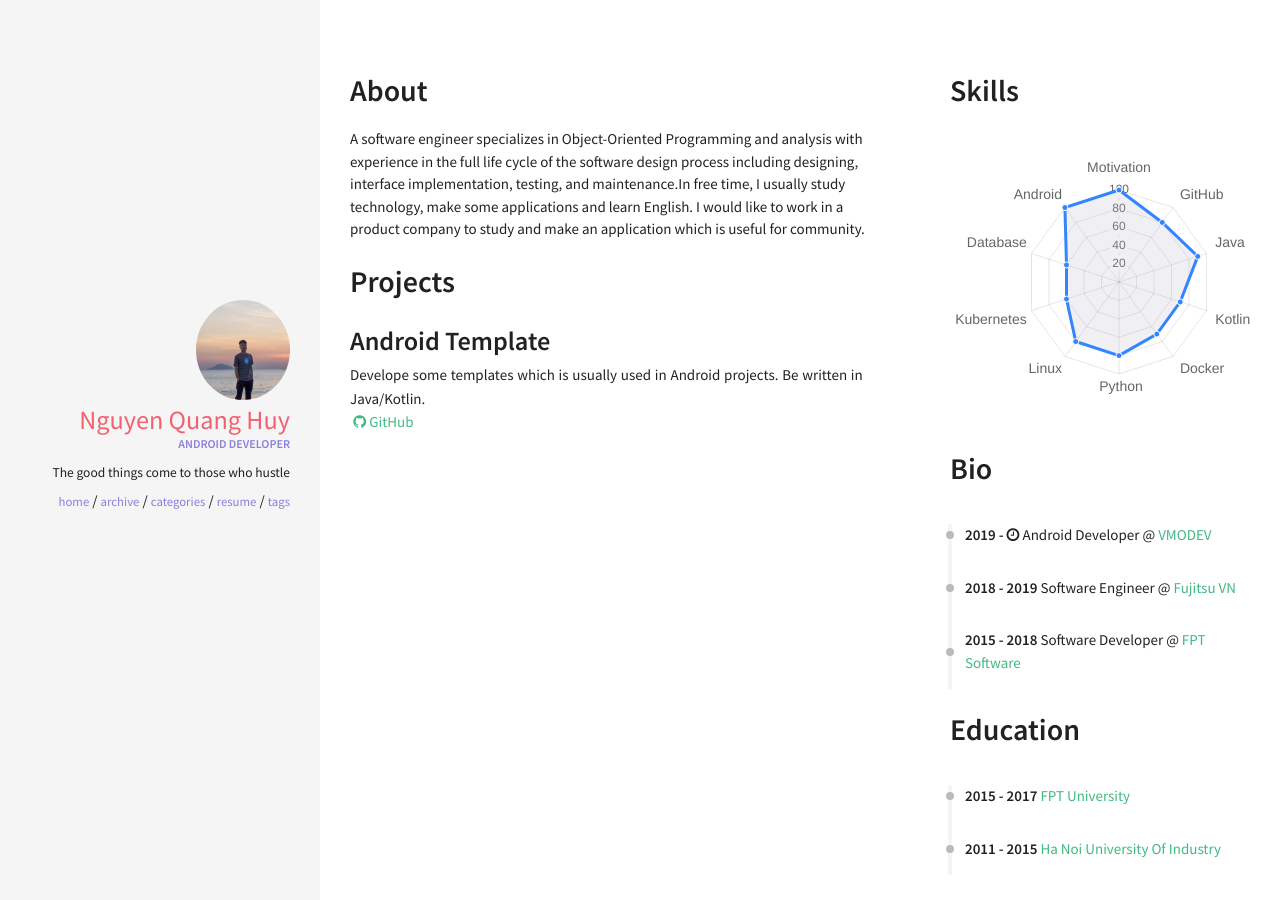
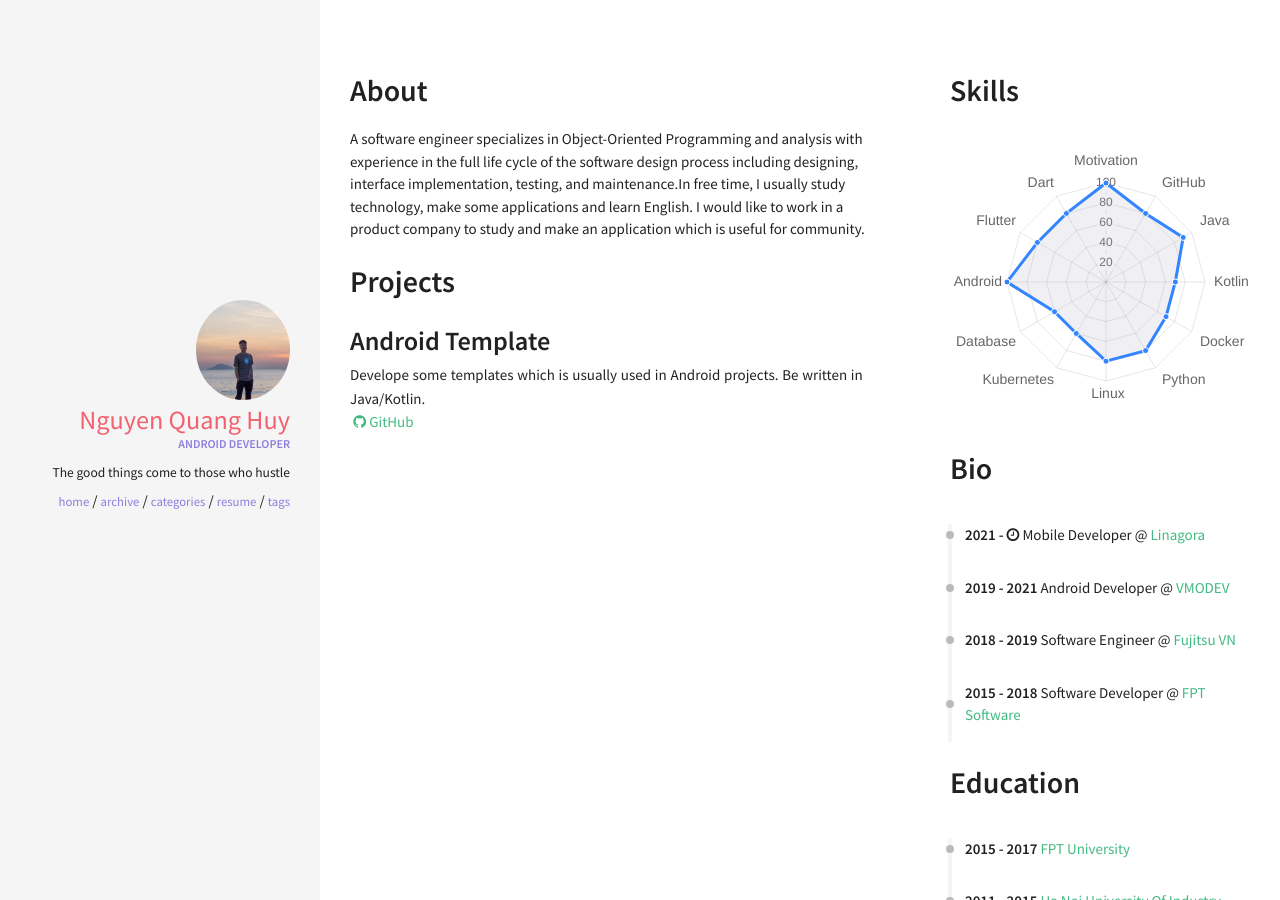
Before and after one commit to huynguyennovem/huynguyennovem.github.io, a Jekyll site: the page built from resume.html, in a window 1280 px wide. Built offline with Jekyll 4.4.1, drawn with Linux system fonts in a browser that asks for light colours; nearby versions of some CDN libraries.

Commit message:
add resume

```diff
--- a/_data/index/careers.yml
+++ b/_data/index/careers.yml
@@ -1,8 +1,13 @@
 # careers section data
 # if you don't have language feature(language.yml is empty), ignore "i18n" items
+- name: Linagora
+  link: https://linagora.com/
+  date: 2021 - <i class="fa fa-clock-o" aria-hidden="true" title="Until Now"></i>
+  job: Mobile Developer
+
 - name: VMODEV
   link: http://vmodev.com/
-  date: 2019 - <i class="fa fa-clock-o" aria-hidden="true" title="Until Now"></i>
+  date: 2019 - 2021
   job: Android Developer
 
 - name: Fujitsu VN
--- a/_data/index/skills.yml
+++ b/_data/index/skills.yml
@@ -2,5 +2,5 @@
 
 label: Skill
 id : cs
-aspects: Motivation, GitHub, Java, Kotlin, Docker, Python, Linux, Kubernetes, Database, Android
-percentage: 100, 80, 90, 70, 70, 80, 80, 60, 60, 100
+aspects: Motivation, GitHub, Java, Kotlin, Docker, Python, Linux, Kubernetes, Database, Android, Flutter, Dart
+percentage: 100, 80, 90, 70, 70, 80, 80, 60, 60, 100, 80, 80
```
